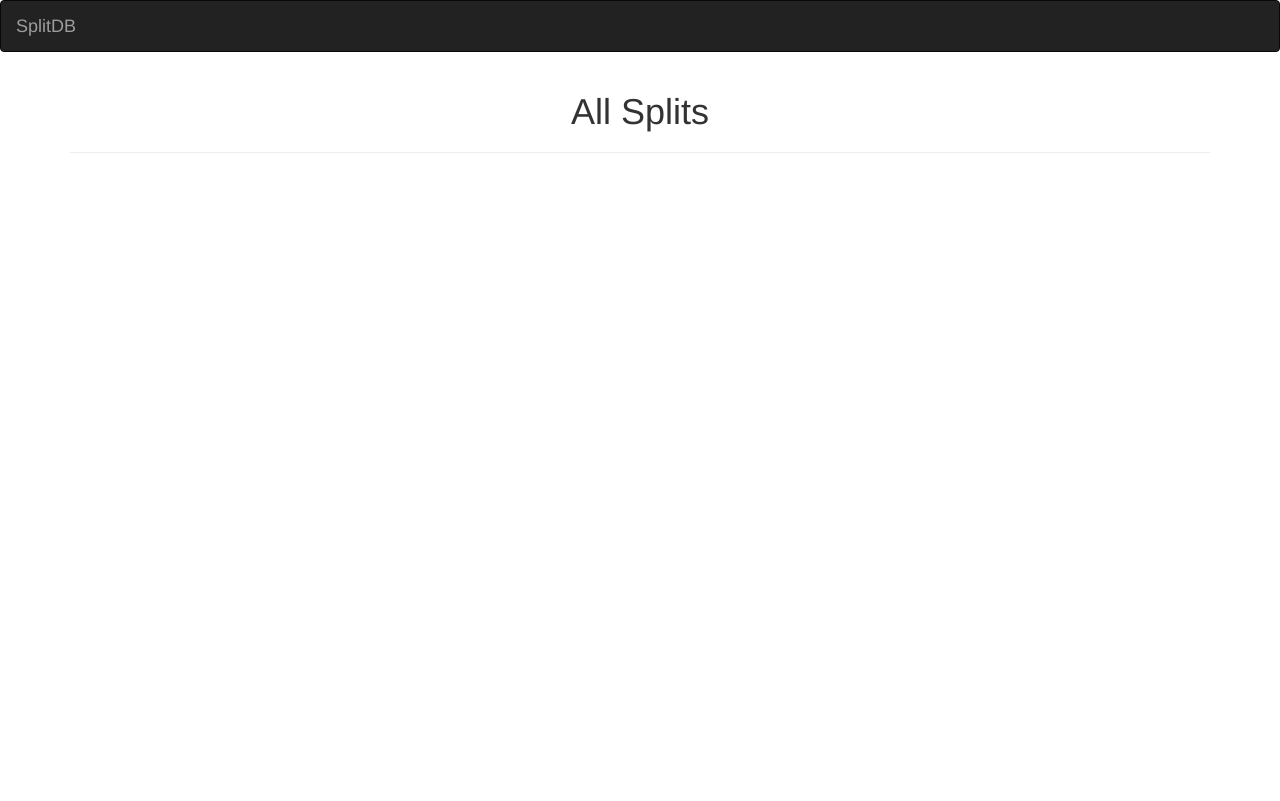
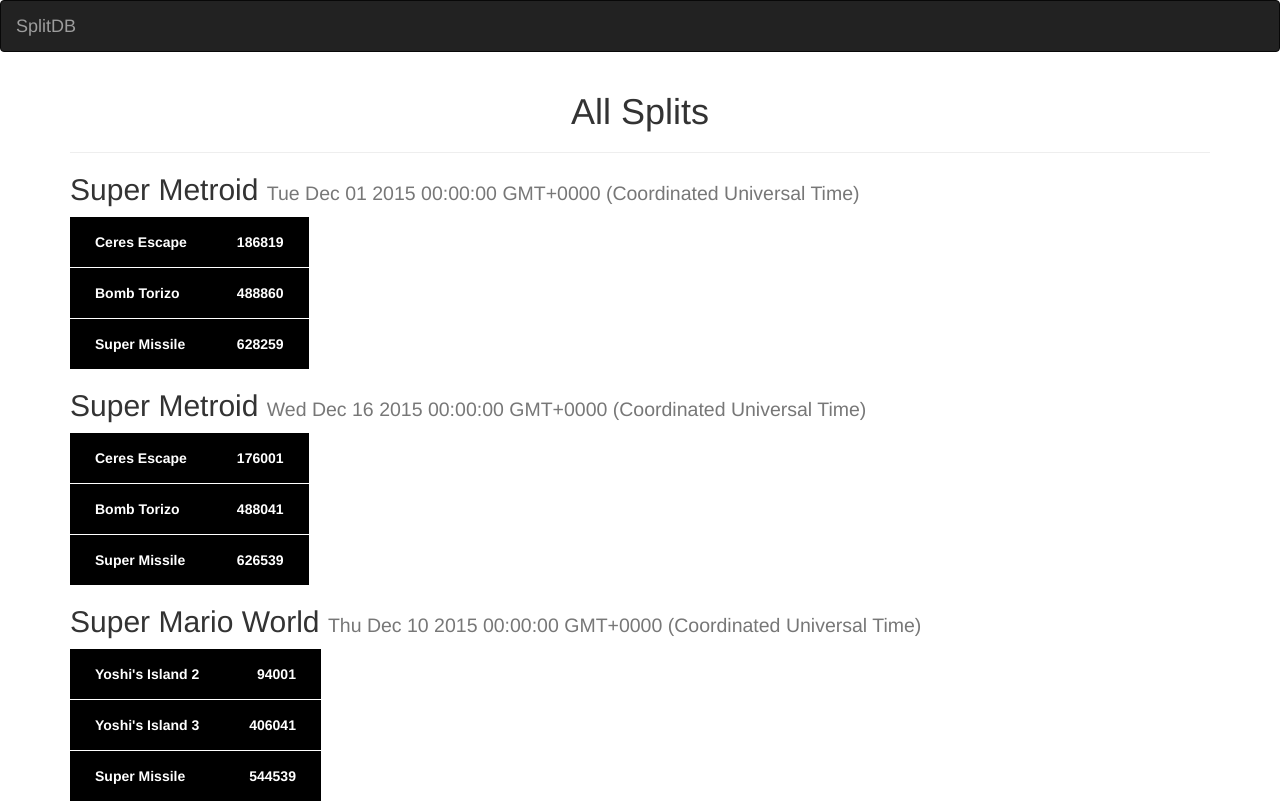
Before and after one commit to willmcmain/splitdb, a website: page views/index.html in a window 1280 px wide. Drawn offline with Linux system fonts and the light colour scheme.

Commit message:
generate split display with js

```diff
--- /dev/null
+++ b/public/css/base.css
@@ -0,0 +1,17 @@
+table.splits {
+    background-color: black;
+    color: white;
+    font-weight: bold;
+}
+
+.splits tr {
+    border-top: 1px white solid;
+}
+
+.splits td {
+    padding: 15px 25px;
+}
+
+td.time {
+    text-align: right;
+}
--- a/public/js/main.js
+++ b/public/js/main.js
@@ -1,7 +1,9 @@
-DATA = [
+"use strict";
+
+var DATA = [
     {
         game: "Super Metroid",
-        date: new Date("2015-12-1");
+        date: new Date("2015-12-1"),
         splits: [
             {
                 name: "Ceres Escape",
@@ -19,7 +21,7 @@
     },
     {
         game: "Super Metroid",
-        date: new Date("2015-12-16");
+        date: new Date("2015-12-16"),
         splits: [
             {
                 name: "Ceres Escape",
@@ -37,7 +39,7 @@
     },
     {
         game: "Super Mario World",
-        date: new Date("2015-12-10");
+        date: new Date("2015-12-10"),
         splits: [
             {
                 name: "Yoshi's Island 2",
@@ -54,3 +56,28 @@
         ]
     },
 ];
+
+$(document).ready(function() {
+    for(let splitobj of DATA) {
+        var div = $('<div>');
+        div.append(
+            "<h2>" + splitobj.game
+            + " <small>" + splitobj.date
+            + "</small></h2>"
+        );
+
+        var table = $("<table>").addClass('splits');
+        var total = 0;
+        for(let split of splitobj.splits) {
+            var tr = $("<tr>");
+            total += split.time;
+            tr.append("<td>" + split.name
+                    + "</td><td class='time'>" + total
+                    + "</td>");
+            table.append(tr);
+        }
+
+        div.append(table);
+        $('#all-splits').append(div);
+    }
+});
--- a/views/index.html
+++ b/views/index.html
@@ -3,8 +3,9 @@
   <head>
     <title>SplitDB</title>
     <link href="/lib/css/bootstrap.css" rel='stylesheet' />
+    <link href="/css/base.css" rel='stylesheet' />
+    <script src="/lib/js/jquery-2.1.4.min.js"></script>
     <script src="/lib/js/bootstrap.js"></script>
-    <script src="/lib/js/jquery-2.1.4.min.js"></script>
     <script src="/js/main.js"></script>
   </head>
   <body>
@@ -14,6 +15,15 @@
     <div class='container'>
       <div style="text-align: center"><h1>All Splits</h1></div>
       <hr />
+
+      <!--h2>Super Metroid <small>December 12, 2015</small></h2>
+      <table class='splits'>
+        <tr><td>Ceres Escape</td><td class='time'>3:15.05</td></tr>
+        <tr><td>Bomb Torizo</td><td class='time'>5:57.92</td></tr>
+        <tr><td>Etc.</td><td class='time'>10:32.10</td></tr>
+      </table-->
+
+      <div id="all-splits"></div>
     </div>
   </body>
 </html>
```
